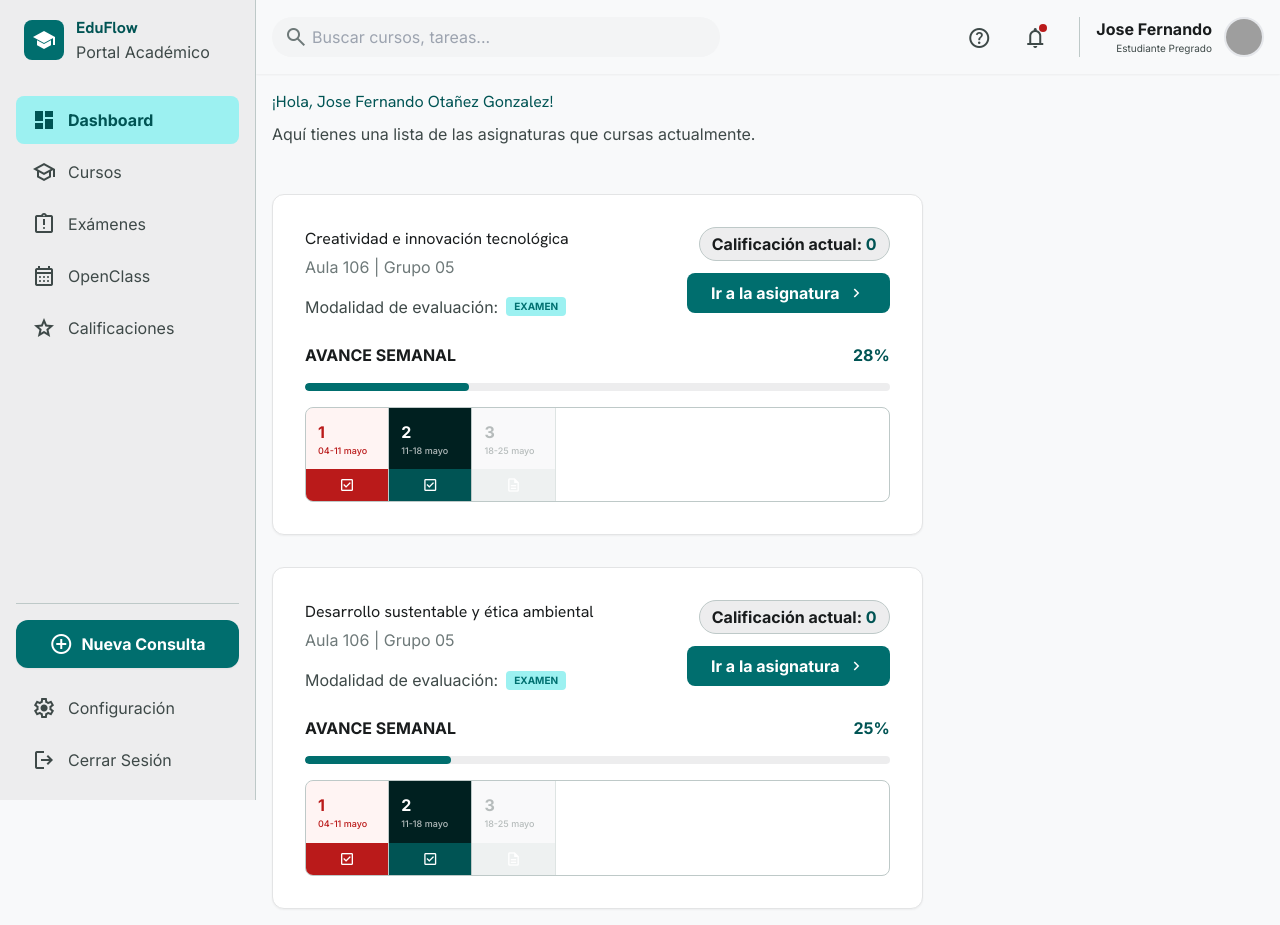
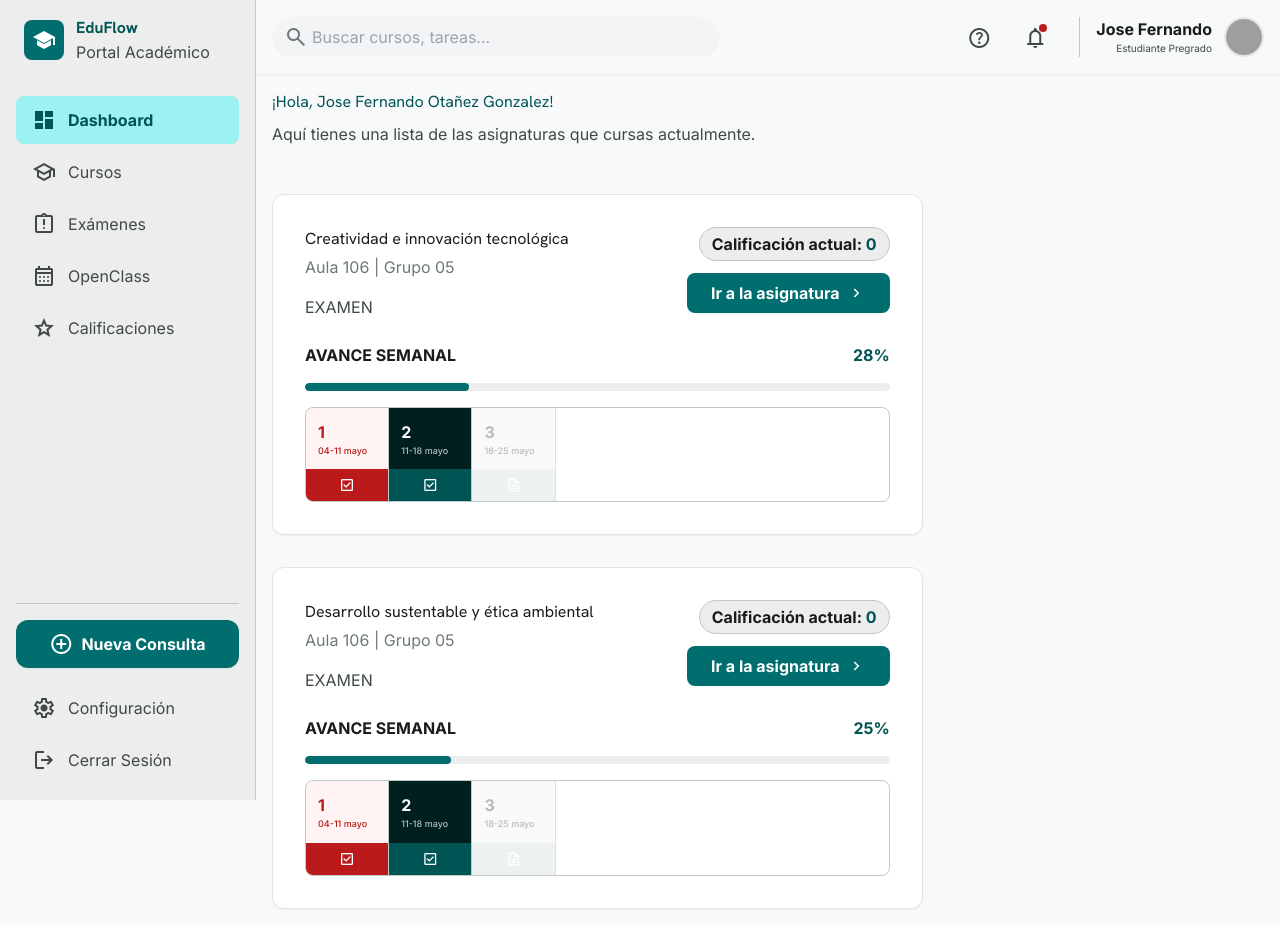
Before and after one commit to OMFER/plataforma-escuela, a React (Vite) app: page / in a window 1280 px wide. Built offline with nearby package versions, Linux system fonts and the light colour scheme; grey boxes are pictures that could not be loaded.

Commit message:
<feaature>(init) primeras implementaciuones del proyecto

```diff
--- a/src/components/dashboard/CourseCard.tsx
+++ b/src/components/dashboard/CourseCard.tsx
@@ -32,11 +32,7 @@ export const CourseCard = ({ course }: CourseCardProps) => {
           <h3 className="text-title-md font-headline-lg text-on-surface mb-1">{course.title}</h3>
           <p className="text-body-sm text-outline">{course.room}</p>
           <div className="mt-4 flex items-center gap-2">
-            <span className="text-label-caps font-label-caps text-on-surface-variant">{APP_TEXTS.dashboard.evaluationMode}</span>
-            {/* TS sabrá que evaluation existe aquí, pero podríamos poner course.evaluation || 'N/A' por seguridad */}
-            <span className="px-2 py-0.5 bg-secondary-container text-on-secondary-container rounded text-[10px] font-bold">
-              {course.evaluation}
-            </span>
+            <span className="text-label-caps font-label-caps text-on-surface-variant">{course.evaluation}</span>
           </div>
         </div>
         <div className="flex flex-col items-end gap-3">
```
